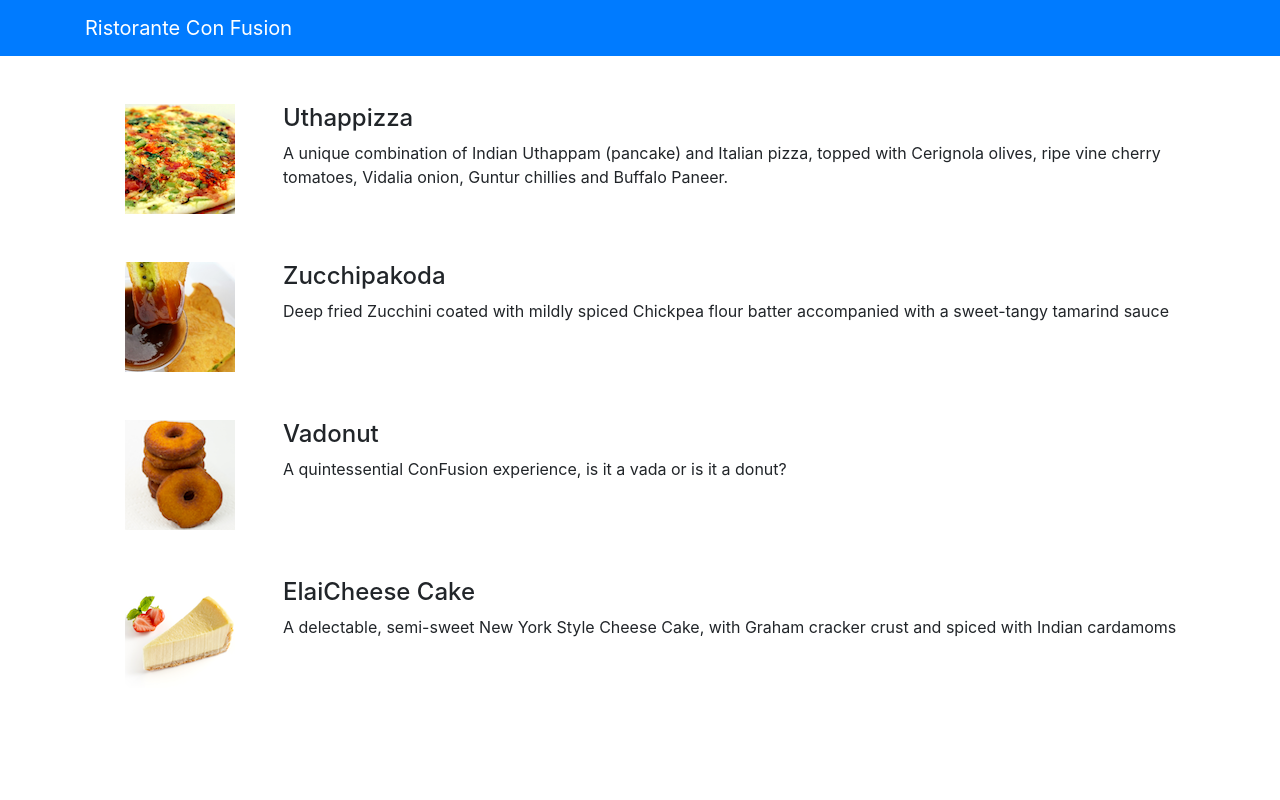
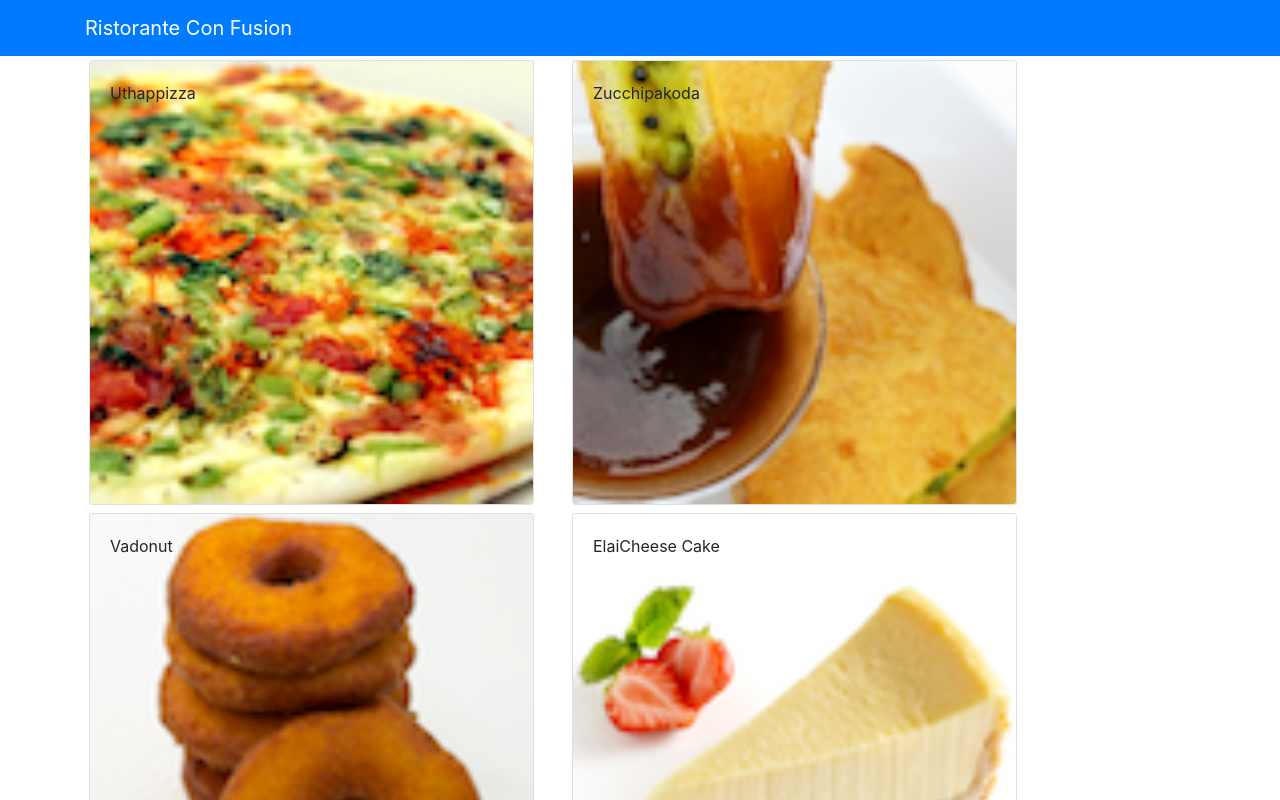
Before and after one commit to Ginazai/React, a React (Create React App) app: page / in a window 1280 px wide. Shown: the top 800 px of the page. Built offline with nearby package versions, Linux system fonts and the light colour scheme.

Commit message:
components part two

```diff
--- a/src/App.js
+++ b/src/App.js
@@ -2,8 +2,17 @@ import React, { Component } from 'react';
 import './App.css';
 import { Navbar, NavbarBrand } from 'reactstrap';
 import Menu from './components/MenuComponent';
+import { DISHES } from './shared/dishes';
 
 class App extends Component {
+
+  constructor(props) {
+    super(props);
+      this.state = {
+        dishes: DISHES
+      }
+  }
+
   render() {
     return(
       <div className="app">
@@ -14,7 +23,7 @@ class App extends Component {
             </NavbarBrand>
           </div>
         </Navbar>
-        <Menu />
+        <Menu dishes={this.state.dishes} />
       </div>
       );
   }
--- a/src/components/MenuComponent.js
+++ b/src/components/MenuComponent.js
@@ -1,60 +1,46 @@
 import React, { Component } from 'react';
-import { Media } from 'reactstrap';
+import { Card, CardImg, CardImgOverlay, CardText, CardTitle, CardBody } from 'reactstrap';
 
 class Menu extends Component {
-    constructor(props) {
-        super(props);
-        this.state = {
-            dishes: [
-                {
-                  id: 0,
-                  name:'Uthappizza',
-                  image: 'assets/images/uthappizza.png',
-                  category: 'mains',
-                  label:'Hot',
-                  price:'4.99',
-                  description:'A unique combination of Indian Uthappam (pancake) and Italian pizza, topped with Cerignola olives, ripe vine cherry tomatoes, Vidalia onion, Guntur chillies and Buffalo Paneer.'                        },
-               {
-                  id: 1,
-                  name:'Zucchipakoda',
-                  image: 'assets/images/zucchipakoda.png',
-                  category: 'appetizer',
-                  label:'',
-                  price:'1.99',
-                  description:'Deep fried Zucchini coated with mildly spiced Chickpea flour batter accompanied with a sweet-tangy tamarind sauce'                        },
-               {
-                  id: 2,
-                  name:'Vadonut',
-                  image: 'assets/images/vadonut.png',
-                  category: 'appetizer',
-                  label:'New',
-                  price:'1.99',
-                  description:'A quintessential ConFusion experience, is it a vada or is it a donut?'                        },
-               {
-                  id: 3,
-                  name:'ElaiCheese Cake',
-                  image: 'assets/images/elaicheesecake.png',
-                  category: 'dessert',
-                  label:'',
-                  price:'2.99',
-                  description:'A delectable, semi-sweet New York Style Cheese Cake, with Graham cracker crust and spiced with Indian cardamoms'                        }
-               ],
-        };
+  constructor(props){
+    super(props);
+    this.state = {
+      selectedDish: null
     }
+  }
+
+  onDishSelected(dish){
+    this.setState({selectedDish: dish});
+  }
+
+  renderDish(dish) {
+    if (dish != null) {
+      return(
+        <Card>
+          <CardImg width="100%" src={dish.image} alt={dish.name} />
+          <CardBody>
+            <CardTitle>{dish.name}</CardTitle>
+            <CardText>{dish.description}</CardText>
+          </CardBody>
+        </Card>
+        );
+    } else {
+      return(
+        <div></div>
+        );
+    }
+  }
 
     render() {
-        const menu = this.state.dishes.map((dish) => {
+        const menu = this.props.dishes.map((dish) => {
             return (
-              <div key={dish.id} className="col-12 mt-5">
-                <Media tag="li">
-                  <Media left middle>
-                      <Media object src={dish.image} alt={dish.name} />
-                  </Media>
-                  <Media body className="ml-5">
-                    <Media heading>{dish.name}</Media>
-                    <p>{dish.description}</p>
-                  </Media>
-                </Media>
+              <div key={dish.id} className="col-12 col-md-5 m-1">
+                <Card onClick={() => this.onDishSelected(dish)}>
+                  <CardImg width="100%" src={dish.image} alt={dish.name} />
+                  <CardImgOverlay>
+                    <CardTitle>{dish.name}</CardTitle>
+                  </CardImgOverlay>
+                </Card>
               </div>
             );
         });
@@ -62,9 +48,10 @@ class Menu extends Component {
         return (
           <div className="container">
             <div className="row">
-              <Media list>
-                  {menu}
-              </Media>
+              {menu}
+            </div>
+            <div className="row">
+              {this.renderDish(this.state.selectedDish)}
             </div>
           </div>
         );
--- /dev/null
+++ b/src/shared/dishes.js
@@ -0,0 +1,34 @@
+export const DISHES = [
+          {
+            id: 0,
+            name:'Uthappizza',
+            image: 'assets/images/uthappizza.png',
+            category: 'mains',
+            label:'Hot',
+            price:'4.99',
+            description:'A unique combination of Indian Uthappam (pancake) and Italian pizza, topped with Cerignola olives, ripe vine cherry tomatoes, Vidalia onion, Guntur chillies and Buffalo Paneer.'                        },
+         {
+            id: 1,
+            name:'Zucchipakoda',
+            image: 'assets/images/zucchipakoda.png',
+            category: 'appetizer',
+            label:'',
+            price:'1.99',
+            description:'Deep fried Zucchini coated with mildly spiced Chickpea flour batter accompanied with a sweet-tangy tamarind sauce'                        },
+         {
+            id: 2,
+            name:'Vadonut',
+            image: 'assets/images/vadonut.png',
+            category: 'appetizer',
+            label:'New',
+            price:'1.99',
+            description:'A quintessential ConFusion experience, is it a vada or is it a donut?'                        },
+         {
+            id: 3,
+            name:'ElaiCheese Cake',
+            image: 'assets/images/elaicheesecake.png',
+            category: 'dessert',
+            label:'',
+            price:'2.99',
+            description:'A delectable, semi-sweet New York Style Cheese Cake, with Graham cracker crust and spiced with Indian cardamoms'                        }
+         ]
```
